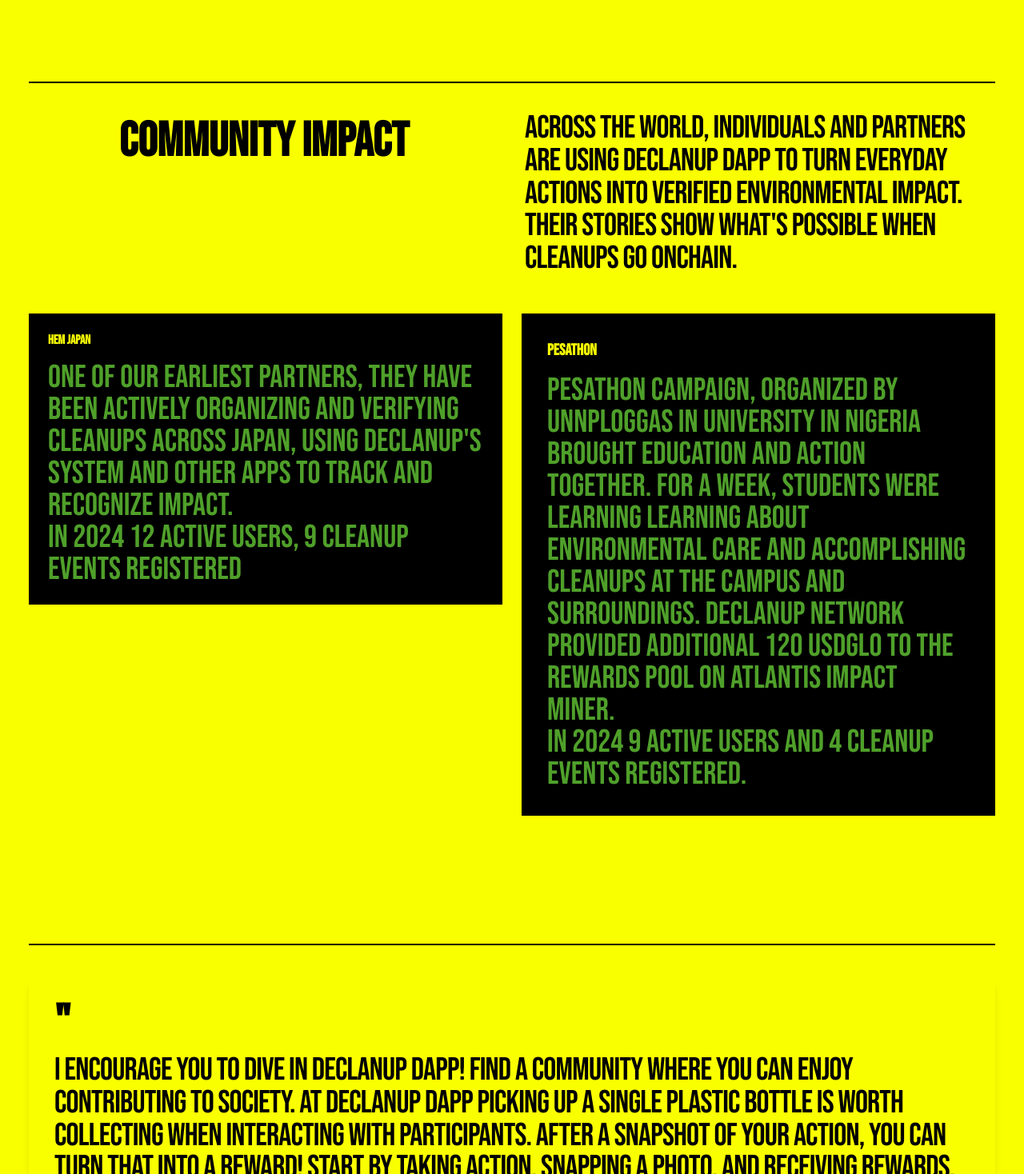
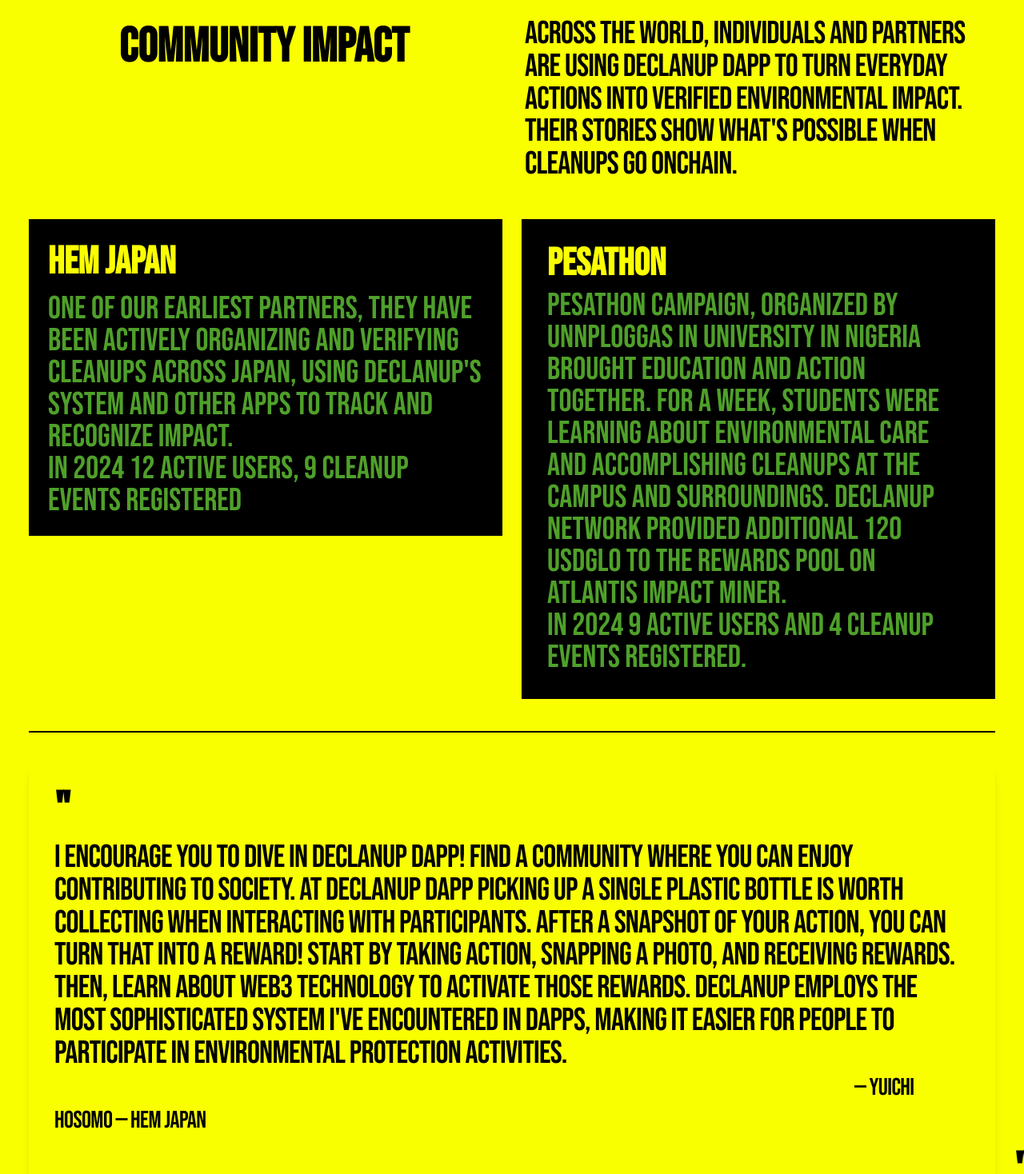
Before and after one commit to DeCleanup-Network/landing-page, a Next.js app: page / in a window 1280 px wide. Shown: the part 4203-5671 px from the top of the page at 80% size. Built offline with nearby package versions, Linux system fonts and the light colour scheme.

Commit message:
fix: improve styling and responsiveness in NetworkRoadmapSection

```diff
--- a/components/NetworkRoadmapSection/NetworkRoadmapSection.tsx
+++ b/components/NetworkRoadmapSection/NetworkRoadmapSection.tsx
@@ -22,7 +22,6 @@
         "REFERRAL SYSTEM",
         "LEADERBOARD",
       ],
-
     },
     {
       phase: "ACTIVATION",
@@ -36,7 +35,6 @@
         "INTEGRATION WITH REGEN BAZAAR",
         "MULTICHAIN ROLLOUT",
       ],
-
     },
     {
       phase: "REGIONAL SCALING",
@@ -49,7 +47,7 @@
         "MULTICHAIN POAPS",
         "INTEGRATIONS WITH PARTNERS",
       ],
-      color: ""
+      color: "",
     },
   ];
 
@@ -57,39 +55,39 @@
     {
       src: "./testimonial1.jpg",
       alt: "Community cleanup 1",
-      className: "col-span-1 row-span-2"
+      className: "col-span-1 row-span-2",
     },
     {
       src: "./testimonial2.jpg",
       alt: "Community cleanup 2",
-      className: "col-span-1 row-span-1"
+      className: "col-span-1 row-span-1",
     },
     {
       src: "./testimonial3.jpg",
       alt: "Community cleanup 3",
-      className: "col-span-1 row-span-1"
+      className: "col-span-1 row-span-1",
     },
     {
       src: "./testimonial4.jpg",
       alt: "Community cleanup 4",
-      className: "col-span-1 row-span-2"
+      className: "col-span-1 row-span-2",
     },
   ];
 
   return (
     <div className="min-h-screen bg-black">
-      {/* Roadmap Section */}
-      <div className="py-4 px-2 sm:px-4 lg:px-4">
-        <div className="relative w-full bg-[#111111] py-8 sm:py-12 lg:py-16 px-4 sm:px-6 lg:px-8">
+      {/* Roadmap Section with responsive margins */}
+      <div className="py-4 px-2 sm:px-4 lg:px-4 2xl:px-16 3xl:px-32">
+        <div className="relative w-full bg-[#111111] py-8 sm:py-12 lg:py-16 2xl:py-20 3xl:py-24 px-4 sm:px-6 lg:px-8 2xl:px-12 3xl:px-16">
           {/* Header */}
-          <div className="text-left mb-8 sm:mb-12 lg:mb-20 lg:bottom-10">
-            <h2 className="text-3xl sm:text-4xl sm:ml-4 md:text-5xl lg:text-6xl xl:text-7xl font-black uppercase text-[#4FA02A] mb-0 leading-tight">
+          <div className="text-left mb-8 sm:mb-12 lg:mb-20 2xl:mb-24 3xl:mb-32 lg:bottom-10">
+            <h2 className="text-3xl sm:text-4xl sm:ml-4 md:text-5xl lg:text-6xl xl:text-7xl 2xl:text-8xl 3xl:text-9xl font-black uppercase text-[#4FA02A] mb-0 leading-tight">
               NETWORK ROADMAP
             </h2>
           </div>
 
           {/* Desktop Roadmap - Original Style */}
-          <div className="hidden lg:grid lg:grid-cols-4 gap-6 relative">
+          <div className="hidden lg:grid lg:grid-cols-4 gap-6 2xl:gap-8 3xl:gap-12 relative">
             {/* Connecting lines - visible on larger screens */}
             <div className="absolute top-38 left-0 w-full">
               <div className="flex justify-between items-center h-0">
@@ -106,14 +104,14 @@
                 <div className={`absolute top-36.5 left-2 transform -translate-x-1/2 w-3 h-3 ${item.color} rounded-0 border-2 border-[#FAFF00] z-10 bg-[#FAFF00]`} />
 
                 <div className="text-left">
-                  <h3 className="text-[#FAFF00] text-4xl sm:text-5xl lg:text-5xl xl:text-5xl uppercase mb-2 leading-tight" style={{ fontFamily: 'Bebas Neue', letterSpacing: '-0.02em', lineHeight: '100%' }}>
+                  <h3 className="text-[#FAFF00] text-4xl sm:text-5xl lg:text-5xl xl:text-5xl 2xl:text-6xl 3xl:text-7xl uppercase mb-2 leading-tight" style={{ fontFamily: 'Bebas Neue', letterSpacing: '-0.02em', lineHeight: '100%' }}>
                     {item.phase}
                   </h3>
-                  <p className="text-[#58B12F] text-lg lg:text-2x font-normal mb-10 leading-tight lowercase" style={{ fontFamily: 'Bebas Neue', letterSpacing: '-0.02em', lineHeight: '77%' }}>{item.description}</p>
+                  <p className="text-[#58B12F] text-lg lg:text-2xl 2xl:text-3xl 3xl:text-4xl font-normal mb-10 leading-tight lowercase" style={{ fontFamily: 'Bebas Neue', letterSpacing: '-0.02em', lineHeight: '77%' }}>{item.description}</p>
 
-                  <div className={`${item.color} rounded-xl p-3 shadow-lg`}>
-                    <h4 className="text-[#FAFF00] text-4xl sm:text-5xl lg:text-5xl xl:text-5xl uppercase mb-2 leading-tight" style={{ fontFamily: 'Bebas Neue', letterSpacing: '-0.02em', lineHeight: '100%' }}>{item.version}</h4>
-                    <ul className="text-[#58B12F] text-lg lg:text-3xl font-normal mb-5 leading-tight lowercase" style={{ fontFamily: 'Bebas Neue', letterSpacing: '-0.02em', lineHeight: '102%' }}>
+                  <div className={`${item.color} rounded-xl p-3 2xl:p-4 3xl:p-6 shadow-lg`}>
+                    <h4 className="text-[#FAFF00] text-4xl sm:text-5xl lg:text-5xl xl:text-5xl 2xl:text-6xl 3xl:text-7xl uppercase mb-2 leading-tight" style={{ fontFamily: 'Bebas Neue', letterSpacing: '-0.02em', lineHeight: '100%' }}>{item.version}</h4>
+                    <ul className="text-[#58B12F] text-lg lg:text-3xl 2xl:text-4xl 3xl:text-5xl font-normal mb-5 leading-tight lowercase" style={{ fontFamily: 'Bebas Neue', letterSpacing: '-0.02em', lineHeight: '102%' }}>
                       {item.features.map((feature, idx) => (
                         <li key={idx} className="uppercase">{feature}</li>
                       ))}
@@ -124,7 +122,7 @@
             ))}
           </div>
 
-          {/* Mobile/Tablet Roadmap  */}
+          {/* Mobile/Tablet Roadmap */}
           <div className="block lg:hidden">
             {/* Vertical connecting line */}
             <div className="absolute left-7 top-35 w-2 h-317 bg-[#4FA02A] z-0"></div>
@@ -134,7 +132,7 @@
               <div className="relative">
                 <div className="absolute left-4 top-6 w-3 h-5 bg-[#FAFF00] border-2 border-[#FAFF00] z-20 transform -translate-x-1/2" />
                 <div className="ml-8">
-                  <div className=" p-4 shadow-lg">
+                  <div className="p-4 shadow-lg">
                     <h4 className="text-[#FAFF00] text-left text-4xl sm:text-5xl lg:text-5xl xl:text-5xl uppercase mb-2 leading-tight" style={{ fontFamily: 'Bebas Neue', letterSpacing: '-0.02em', lineHeight: '100%' }}>FOUNDATION PHASE</h4>
                     <p className="text-[#58B12F] text-left text-lg lg:text-3xl font-normal mb-4 leading-tight lowercase" style={{ fontFamily: 'Bebas Neue', letterSpacing: '-0.02em', lineHeight: '102%' }}>initial community partnerships activated</p>
                   </div>
@@ -143,9 +141,9 @@
 
               {/* Point 2 - System Growth */}
               <div className="relative">
-                <div className="absolute left-4 top-6 w-3 h-5 bg-[#FAFF00]  border-2 border-[#FAFF00] z-20 transform -translate-x-1/2" />
+                <div className="absolute left-4 top-6 w-3 h-5 bg-[#FAFF00] border-2 border-[#FAFF00] z-20 transform -translate-x-1/2" />
                 <div className="ml-8">
-                  <div className=" p-4 shadow-lg">
+                  <div className="p-4 shadow-lg">
                     <h4 className="text-[#FAFF00] text-left text-4xl sm:text-5xl lg:text-5xl xl:text-5xl uppercase mb-2 leading-tight" style={{ fontFamily: 'Bebas Neue', letterSpacing: '-0.02em', lineHeight: '100%' }}>SYSTEM GROWTH</h4>
                     <p className="text-[#58B12F] text-left text-lg lg:text-3xl font-normal mb-4 leading-tight lowercase" style={{ fontFamily: 'Bebas Neue', letterSpacing: '-0.02em', lineHeight: '102%' }}>collaboration with regen coordination</p>
                   </div>
@@ -154,7 +152,7 @@
 
               {/* Point 3 - Activation */}
               <div className="relative">
-                <div className="absolute left-4 top-6 w-3 h-5 bg-[#FAFF00]  border-2 border-[#FAFF00] z-20 transform -translate-x-1/2" />
+                <div className="absolute left-4 top-6 w-3 h-5 bg-[#FAFF00] border-2 border-[#FAFF00] z-20 transform -translate-x-1/2" />
                 <div className="ml-8">
                   <div className="p-4 shadow-lg">
                     <h4 className="text-[#FAFF00] text-left text-4xl sm:text-5xl lg:text-5xl xl:text-5xl uppercase mb-2 leading-tight" style={{ fontFamily: 'Bebas Neue', letterSpacing: '-0.02em', lineHeight: '100%' }}>ACTIVATION</h4>
@@ -165,7 +163,7 @@
 
               {/* Point 4 - Regional Scaling */}
               <div className="relative">
-                <div className="absolute left-4 top-6 w-3 h-5 bg-[#FAFF00]  border-2 border-[#FAFF00] z-20 transform -translate-x-1/2" />
+                <div className="absolute left-4 top-6 w-3 h-5 bg-[#FAFF00] border-2 border-[#FAFF00] z-20 transform -translate-x-1/2" />
                 <div className="ml-8">
                   <div className="p-4 shadow-lg">
                     <h4 className="text-[#FAFF00] text-left text-4xl sm:text-5xl lg:text-5xl xl:text-5xl uppercase mb-2 leading-tight" style={{ fontFamily: 'Bebas Neue', letterSpacing: '-0.02em', lineHeight: '100%' }}>REGIONAL SCALING</h4>
@@ -178,7 +176,7 @@
               <div className="relative">
                 <div className="absolute left-4 top-6 w-3 h-5 bg-[#FAFF00] border-2 border-[#FAFF00] z-20 transform -translate-x-1/2" />
                 <div className="ml-8">
-                  <div className=" rounded-lg p-4 shadow-lg">
+                  <div className="rounded-lg p-4 shadow-lg">
                     <h4 className="text-[#FAFF00] text-left text-4xl sm:text-5xl lg:text-5xl xl:text-5xl uppercase mb-2 leading-tight" style={{ fontFamily: 'Bebas Neue', letterSpacing: '-0.02em', lineHeight: '100%' }}>DAPP V1</h4>
                     <ul className="text-[#58B12F] text-left text-lg lg:text-3xl font-normal mb-4 leading-tight lowercase" style={{ fontFamily: 'Bebas Neue', letterSpacing: '-0.02em', lineHeight: '102%' }}>
                       <li className="uppercase">BASIC POI SUBMISSION</li>
@@ -193,7 +191,7 @@
               <div className="relative">
                 <div className="absolute left-4 top-6 w-3 h-5 bg-[#FAFF00] border-2 border-[#FAFF00] z-20 transform -translate-x-1/2" />
                 <div className="ml-8">
-                  <div className=" rounded-lg p-4 shadow-lg">
+                  <div className="rounded-lg p-4 shadow-lg">
                     <h4 className="text-[#FAFF00] text-4xl text-left sm:text-5xl lg:text-5xl xl:text-5xl uppercase mb-2 leading-tight" style={{ fontFamily: 'Bebas Neue', letterSpacing: '-0.02em', lineHeight: '100%' }}>DAPP V2.1</h4>
                     <ul className="text-[#58B12F] text-lg text-left lg:text-3xl font-normal mb-4 leading-tight lowercase" style={{ fontFamily: 'Bebas Neue', letterSpacing: '-0.02em', lineHeight: '102%' }}>
                       <li className="uppercase">IMPROVED POI SUBMISSION</li>
@@ -211,7 +209,7 @@
                 <div className="ml-8">
                   <div className="rounded-lg p-4 shadow-lg">
                     <h4 className="text-[#FAFF00] text-4xl sm:text-5xl lg:text-5xl xl:text-5xl uppercase mb-2 text-left leading-tight" style={{ fontFamily: 'Bebas Neue', letterSpacing: '-0.02em', lineHeight: '100%' }}>DAPP V2.2</h4>
-                    <ul className="text-[#58B12F] text-lg lg:text-3xl font-normal mb-4 leading-tight  text-left" style={{ fontFamily: 'Bebas Neue', letterSpacing: '-0.02em', lineHeight: '102%' }}>
+                    <ul className="text-[#58B12F] text-lg lg:text-3xl font-normal mb-4 leading-tight text-left" style={{ fontFamily: 'Bebas Neue', letterSpacing: '-0.02em', lineHeight: '102%' }}>
                       <li className="uppercase">$DCU TOKEN LAUNCH</li>
                       <li className="uppercase">STAKING AND LOCKING</li>
                       <li className="uppercase">COMMUNITY VERIFICATION</li>
@@ -246,15 +244,12 @@
 
       {/* Yellow Background Section */}
       <div
-        className="relative w-full bg-[#FAFF00] px-4 sm:px-6 lg:px-9"
-        style={{
-          minHeight: '1200px',
-          position: 'relative'
-        }}
+        className="relative w-full bg-[#FAFF00] px-4 sm:px-6 lg:px-9 2xl:px-16 3xl:px-32"
+        style={{ position: 'relative' }}
       >
-        {/* Gallery */}
-        <div className="pt-5 mb-8 sm:mb-12">
-          <div className="grid grid-cols-3 gap-2 h-48 sm:h-56 md:h-64 lg:h-72">
+        {/* Gallery with responsive margins */}
+        <div className="pt-5 mb-4 sm:mb-4 2xl:mb-4 3xl:mb-4">
+          <div className="grid grid-cols-3 gap-2 2xl:gap-4 3xl:gap-6">
             {/* Large image on left - full height */}
             <div className="col-span-1 bg-[#FAFF00] border-2 border-[#FAFF00] rounded-lg overflow-hidden">
               <img
@@ -265,7 +260,7 @@
             </div>
 
             {/* Middle column with two stacked images */}
-            <div className="col-span-1 flex flex-col gap-2">
+            <div className="col-span-1 flex flex-col gap-2 2xl:gap-4 3xl:gap-6">
               <div className="flex-1 bg-[#FAFF00] border-2 border-[#FAFF00] rounded-lg overflow-hidden">
                 <img
                   src={galleryImages[1].src}
@@ -294,19 +289,19 @@
           </div>
         </div>
 
-        {/* Community Impact Section */}
-        <div className="mb-11 mt-50 lg:mt-120 lg:mb-40">
-             {/* Horizontal Line Separator */}
-        <div className="w-full h-0.5 bg-black mb-2 lg:mb-7 lg:mt-11"></div>
+        {/* Community Impact Section with responsive margins and typography */}
+        <div className="mb-11 mt-10 lg:mt-10 lg:mb-10 2xl:mb-10 3xl:mb-10 3xl:mt-10">
+          {/* Horizontal Line Separator */}
+          <div className="w-full h-0.5 bg-black mb-2 lg:mb-7 lg:mt-11 2xl:mb-10 3xl:mb-12 3xl:mt-50"></div>
           {/* Header Section - Title and Description side by side */}
-          <div className="grid grid-cols-1 lg:grid-cols-2 gap-8 mb-8">
+          <div className="grid grid-cols-1 lg:grid-cols-2 gap-8 2xl:gap-12 3xl:gap-16 mb-8 2xl:mb-12 3xl:mb-16 3xl:mt-50">
             <div>
-              <h3 className="text-2xl sm:text-3xl lg:text-6xl xl:text-6xl font-black uppercase text-black mb-15 mt-2 leading-tight">
+              <h3 className="text-2xl sm:text-3xl lg:text-6xl xl:text-6xl 2xl:text-7xl 3xl:text-8xl font-black uppercase text-black mb-15 mt-2 leading-tight">
                 COMMUNITY IMPACT
               </h3>
             </div>
             <div>
-              <p className="text-black text-left sm:text-lg lg:text-3xl font-normal mb-4 mt-2 leading-tight uppercase" style={{ fontFamily: 'Bebas Neue', letterSpacing: '-0.02em', lineHeight: '102%' }}>
+              <p className="text-black text-left sm:text-lg lg:text-3xl 2xl:text-4xl 3xl:text-5xl font-normal mb-4 mt-2 leading-tight uppercase" style={{ fontFamily: 'Bebas Neue', letterSpacing: '-0.02em', lineHeight: '102%' }}>
                 ACROSS THE WORLD, INDIVIDUALS AND PARTNERS ARE USING
                 DECLANUP DAPP TO TURN EVERYDAY ACTIONS INTO VERIFIED
                 ENVIRONMENTAL IMPACT. THEIR STORIES SHOW WHAT'S
@@ -315,12 +310,12 @@
             </div>
           </div>
 
-          {/* Cards Section - Two cards side by side */}
-          <div className="grid grid-cols-1 lg:grid-cols-2 gap-6 lg:items-start">
+          {/* Cards Section - Two cards side by side with responsive spacing */}
+          <div className="grid grid-cols-1 lg:grid-cols-2 gap-6 2xl:gap-8 3xl:gap-12 lg:items-start">
             {/* HEM Japan - shorter card */}
-            <div className="bg-black text-[#4FA02A] p-4 lg:p-6 rounded-none">
-              <h4 className="text-[#FAFF00]  text-lg mb-4  lg:text-base font-extrabold text-left leading-tight uppercase">HEM JAPAN</h4>
-              <p className="text-[#4FA02A] text-sm lg:text-base font-extrabold leading-relaxed text-left uppercase">
+            <div className="bg-black text-[#4FA02A] p-4 lg:p-6 2xl:p-8 3xl:p-10 rounded-none">
+              <h4 className="text-[#FAFF00] text-1xl sm:text-2xl lg:text-3xl xl:text-5xl 2xl:text-6xl 3xl:text-7xl mb-2 font-extrabold text-left leading-tight uppercase">HEM JAPAN</h4>
+              <p className="text-[#4FA02A] text-sm lg:text-base 2xl:text-lg 3xl:text-xl font-extrabold leading-relaxed text-left uppercase">
                 ONE OF OUR EARLIEST PARTNERS, THEY HAVE BEEN ACTIVELY ORGANIZING
                 AND VERIFYING CLEANUPS ACROSS JAPAN, USING DECLANUP'S SYSTEM AND
                 OTHER APPS TO TRACK AND RECOGNIZE IMPACT. <br/>
@@ -329,12 +324,12 @@
             </div>
 
             {/* Pestathon - taller card */}
-            <div className="bg-black text-[#4FA02A] p-6 lg:p-8 rounded-none">
-              <h4 className="text-[#FAFF00] font-black text-lg lg:text-xl uppercase text-left mb-4">PESATHON</h4>
-              <p className="text-[#4FA02A] text-sm lg:text-base font-extrabold leading-tight text-left uppercase">
+            <div className="bg-black text-[#4FA02A] p-6 lg:p-8 2xl:p-10 3xl:p-12 rounded-none">
+              <h4 className="text-[#FAFF00] text-1xl sm:text-2xl lg:text-3xl xl:text-5xl 2xl:text-6xl 3xl:text-7xl mb-2 font-black text-lg uppercase text-left">PESATHON</h4>
+              <p className="text-[#4FA02A] text-sm lg:text-base 2xl:text-lg 3xl:text-xl font-extrabold leading-tight text-left uppercase">
                 PESATHON CAMPAIGN, ORGANIZED BY UNNPLOGGAS IN UNIVERSITY IN NIGERIA
                 BROUGHT EDUCATION AND ACTION TOGETHER. FOR A WEEK, STUDENTS WERE LEARNING
-                LEARNING ABOUT ENVIRONMENTAL CARE AND ACCOMPLISHING CLEANUPS AT
+                ABOUT ENVIRONMENTAL CARE AND ACCOMPLISHING CLEANUPS AT
                 THE CAMPUS AND SURROUNDINGS. DECLANUP NETWORK PROVIDED
                 ADDITIONAL 120 USDGLO TO THE REWARDS POOL ON ATLANTIS IMPACT MINER. <br/>
                 IN 2024 9 ACTIVE USERS AND 4 CLEANUP EVENTS REGISTERED.
@@ -342,23 +337,22 @@
             </div>
           </div>
         </div>
-         {/* Horizontal Line Separator */}
-         <div className="w-full h-0.5 bg-black mb-4 lg:mb-9"></div>
+        {/* Horizontal Line Separator */}
+        <div className="w-full h-0.5 bg-black mb-4 lg:mb-9 2xl:mb-12 3xl:mb-16"></div>
 
-        {/* Quote Section */}
-        <div className="p-6 lg:p-8 rounded-xl shadow-lg mb-0">
+        {/* Quote Section with responsive typography */}
+        <div className="p-6 lg:p-8 2xl:p-10 3xl:p-12 rounded-xl shadow-lg mb-0">
           <div className="text-black leading-relaxed">
-            <span className="text-4xl lg:text-6xl font-black mr-300">"</span>
-            <p className="text-black text-left sm:text-lg lg:text-3xl font-normal mb-4 mt-2 leading-tight uppercase" style={{ fontFamily: 'Bebas Neue', letterSpacing: '-0.02em', lineHeight: '102%' }}>
+            <span className="text-4xl lg:text-6xl 2xl:text-7xl 3xl:text-8xl font-black mr-300">"</span>
+            <p className="text-black text-left sm:text-lg lg:text-3xl 2xl:text-4xl 3xl:text-5xl font-normal mb-4 mt-2 leading-tight uppercase" style={{ fontFamily: 'Bebas Neue', letterSpacing: '-0.02em', lineHeight: '102%' }}>
               I ENCOURAGE YOU TO DIVE IN DECLANUP DAPP! FIND A COMMUNITY WHERE YOU CAN ENJOY CONTRIBUTING TO SOCIETY. AT
               DECLANUP DAPP PICKING UP A SINGLE PLASTIC BOTTLE IS WORTH COLLECTING WHEN INTERACTING WITH PARTICIPANTS. AFTER
               A SNAPSHOT OF YOUR ACTION, YOU CAN TURN THAT INTO A REWARD! START BY TAKING ACTION, SNAPPING A PHOTO, AND
               RECEIVING REWARDS. THEN, LEARN ABOUT WEB3 TECHNOLOGY TO ACTIVATE THOSE REWARDS. DECLANUP EMPLOYS THE
               MOST SOPHISTICATED SYSTEM I'VE ENCOUNTERED IN DAPPS, MAKING IT EASIER FOR PEOPLE TO PARTICIPATE IN ENVIRONMENTAL
-              PROTECTION ACTIVITIES. <span className="font-bebas font-normal text-[30px] ml-250  leading-[102%] tracking-[-0.02em] lowercase"
-> Yuichi Hosomo — HEM Japan</span>
+              PROTECTION ACTIVITIES. <span className="font-bebas font-normal text-[30px] 2xl:text-[36px] 3xl:text-[42px] ml-250 leading-[102%] tracking-[-0.02em] lowercase">— Yuichi Hosomo — HEM Japan</span>
             </p>
-            <span className="text-4xl lg:text-6xl font-black ml-300">"</span>
+            <span className="text-4xl lg:text-6xl 2xl:text-7xl 3xl:text-8xl font-black ml-300">"</span>
           </div>
         </div>
       </div>
```
